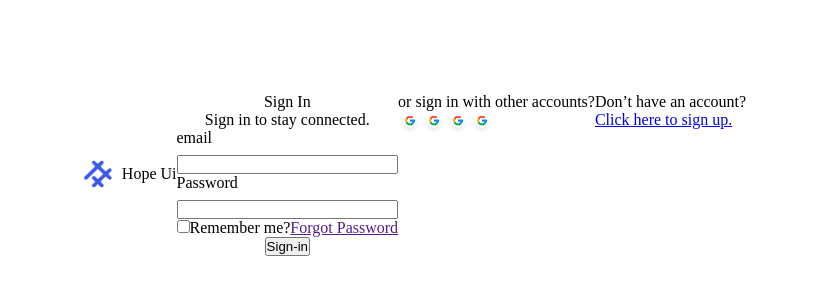
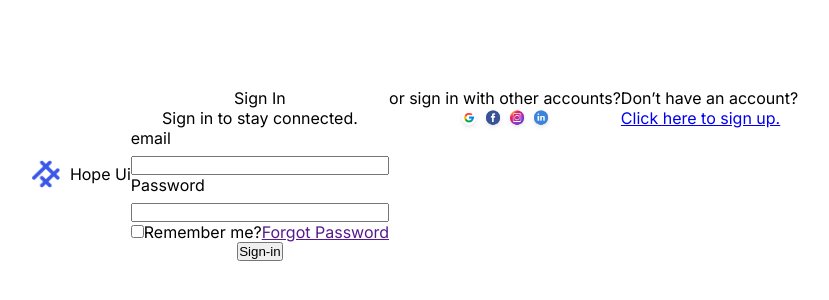
Before and after one commit to moka0690/moka-panel, a website built with Vite: page login.html in a window 1280 px wide. Shown: the part 226-526 px from the top of the page, without its empty margins (225-1054 px from the left). Built offline with nearby package versions, Linux system fonts and the light colour scheme.

Commit message:
Adding fonts

```diff
--- a/login.html
+++ b/login.html
@@ -6,6 +6,9 @@
     <meta name="viewport" content="width=device-width, initial-scale=1.0">
     <title>Sign-in</title>
     <link rel="stylesheet" href="/src/assets/css/sing-in.css">
+    <link rel="preconnect" href="https://fonts.googleapis.com">
+    <link rel="preconnect" href="https://fonts.gstatic.com" crossorigin>
+    <link href="https://fonts.googleapis.com/css2?family=Inter:ital,opsz,wght@0,14..32,100..900;1,14..32,100..900&family=Roboto:ital,wght@0,100;0,300;0,400;0,500;0,700;0,900;1,100;1,300;1,400;1,500;1,700;1,900&display=swap" rel="stylesheet">
 </head>
 <body>
     <main>
--- a/src/assets/css/sing-in.css
+++ b/src/assets/css/sing-in.css
@@ -3,10 +3,16 @@
   padding: 0;
   box-sizing: border-box;
   }
+  :root {
+    --color-text-main:#8A92A6;
+    --color-text-secondary:#232D42;
+    --color-text-third: #0000;
+  }
   img{
     width: 100%;
   }
 main {
+  font-family:"Inter", serif;
     height: 100vh;
     overflow: hidden;
     width: 100%;
@@ -17,7 +23,7 @@ main {
 .left-side {
   display: flex;
     flex-wrap: wrap;
-   padding-inline: 32px;
+    padding-inline: 17%;
 }
 .logo {
   display: flex;
@@ -59,38 +65,38 @@ text-align: center;
 
 }
 .social-link{
-  display: flex
-  ;
+  display: flex;
+  justify-content: center;
+  align-content: center;
+
+
 }
 .sing-in-google{
       width: 24px;
     height: 24px;
-    background-image: url('/src/assets/images/Gmail.png');
-    background-size: cover;
-
-
-
+    background-image: url(/src/assets/images/Gmail.png);
+    background-size:cover;
 
 }
 .sing-in-facebook
 {
   width: 24px;
   height: 24px;
-  background-image: url('/src/assets/images/Gmail.png');
+  background-image: url(/src/assets/images/Facebook.png);
   background-size: cover;
 
 }
 .sing-in-instagram{
   width: 24px;
   height: 24px;
-  background-image: url('/src/assets/images/Gmail.png');
+  background-image: url(/src/assets/images/Instagram.png);
   background-size: cover;
 
  }
 .sing-in-linkedin{
   width: 24px;
   height: 24px;
-  background-image: url('/src/assets/images/Gmail.png');
+  background-image: url(/src/assets/images/Linkedin.png);
   background-size: cover;
 
 }
```
